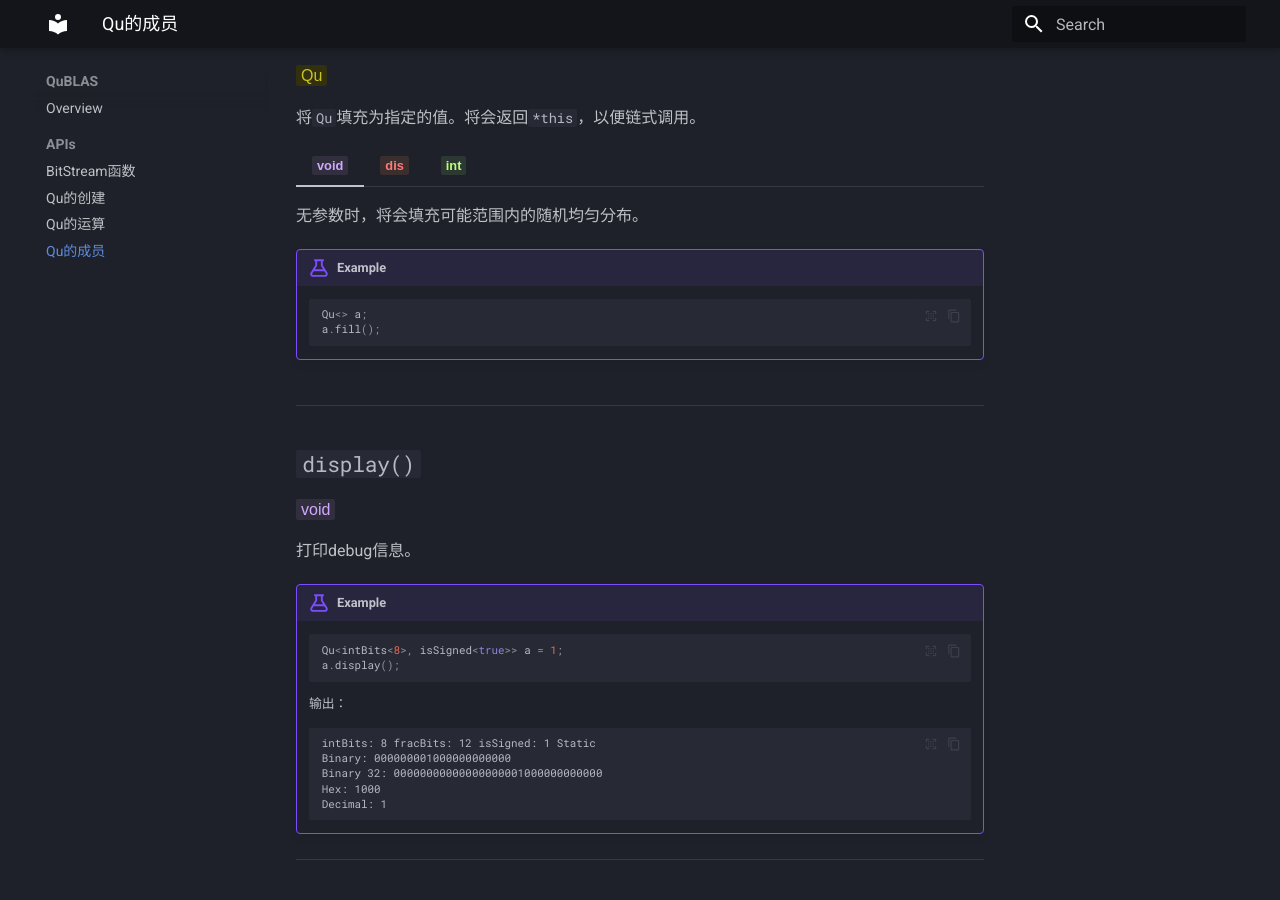
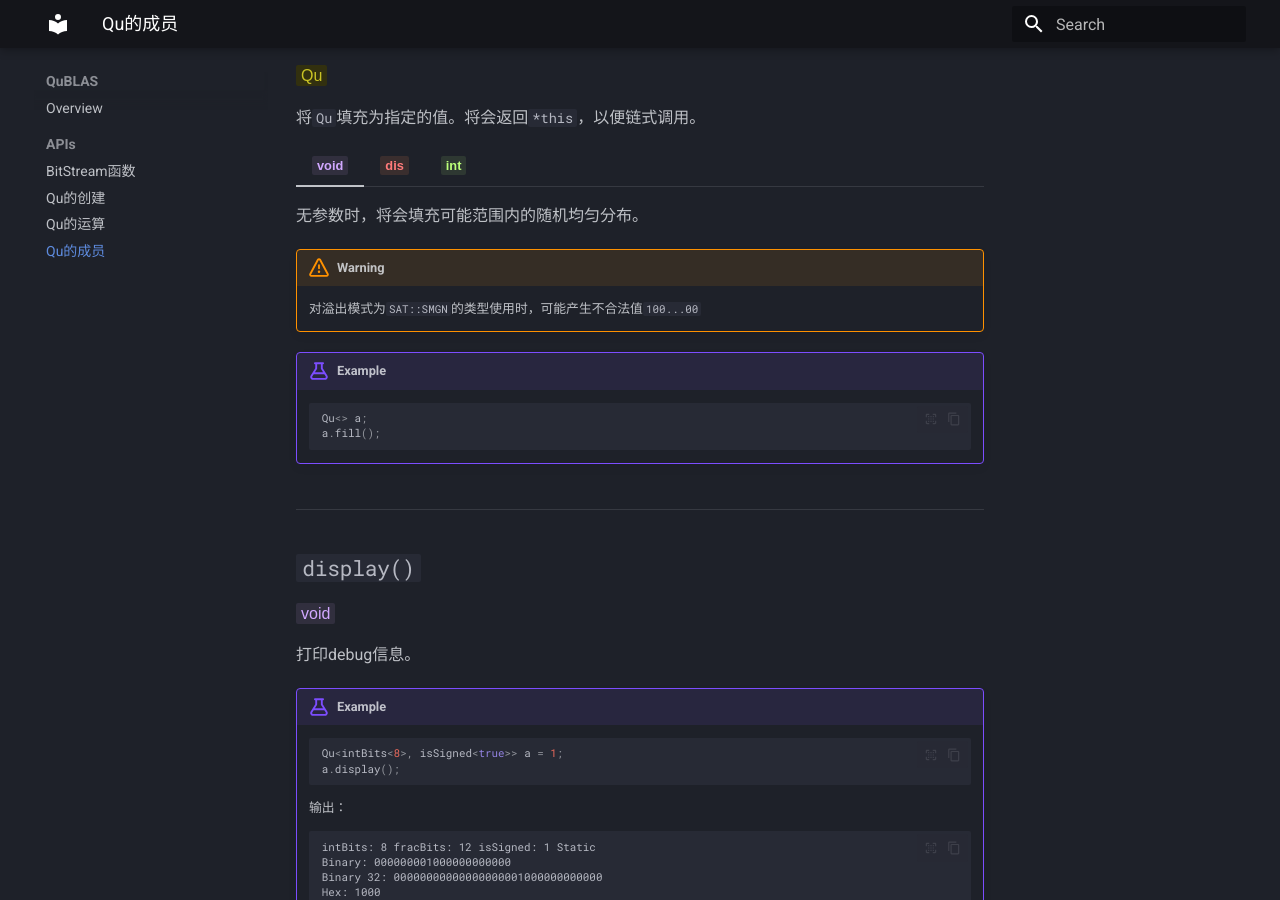
Before and after one commit to pikapuma/QuDoc, an MkDocs documentation site: the page built from docs/APIs/Qu_property.md, in a window 1280 px wide and 900 px high, scrolled down 1284 px. Built offline with MkDocs 1.6.1 and Material for MkDocs 9.7.7, drawn with Linux system fonts in a browser that asks for light colours.

Commit message:
SAT::SMGN类型使用fill可能产生非法值

````diff
--- a/docs/APIs/Qu_property.md
+++ b/docs/APIs/Qu_property.md
@@ -45,6 +45,9 @@
     将`Qu`填充为指定的值。将会返回`*this`，以便链式调用。
     === "<t-void></t-void>"
         无参数时，将会填充可能范围内的随机均匀分布。
+        !!! Warning
+            对溢出模式为`SAT::SMGN`的类型使用时，可能产生不合法值`100...00`
+
         !!! Example
             ``` cpp
             Qu<> a;
````
Also changed, not shown: docs/APIs/Qu_BitStream.md (+2 -2 lines).
